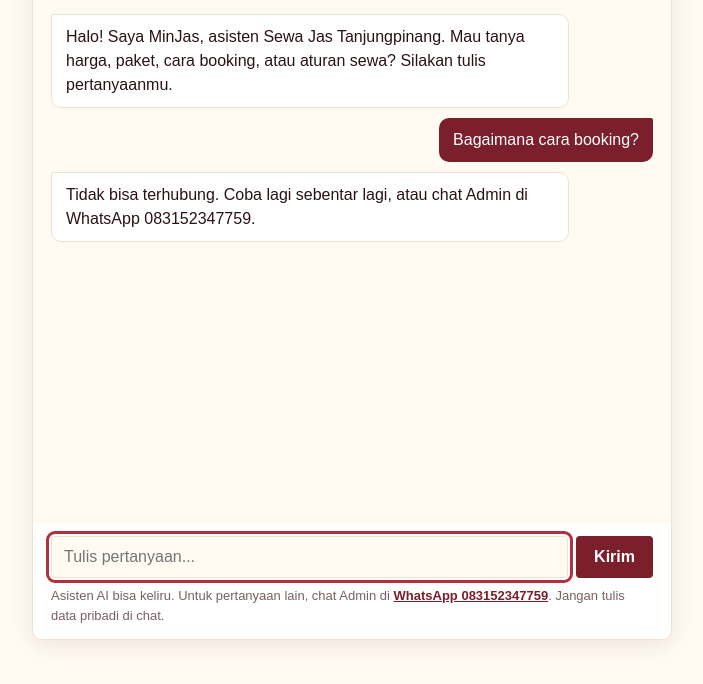
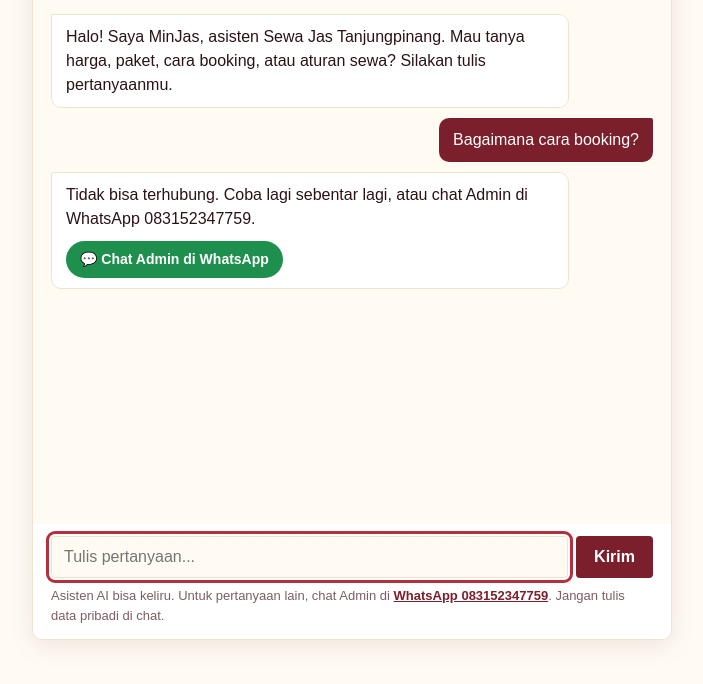
Before and after one commit to sewajastanjungpinang/minjas, a plain HTML site: page index.html in a window 1280 px wide. Both pictures are taken after a click on the element 640 px from the left and 594 px from the top of the page. Shown: the part 110-794 px from the top of the page, without its empty margins (288-991 px from the left). Drawn offline with Linux system fonts and the light colour scheme; no server answers.

Commit message:
index.html

```diff
--- a/index.html
+++ b/index.html
@@ -40,6 +40,12 @@ body { margin: 0; background: var(--cream); color: var(--ink); font-size: 16px;
 .btn { border: 0; border-radius: 4px; padding: 0 18px; font-weight: 700; font-size: 16px; cursor: pointer; background: var(--maroon); color: #FFFFFF; }
 .btn:hover { background: var(--maroon-bright); }
 .btn:disabled { opacity: .6; cursor: default; }
+.actions { display: flex; flex-wrap: wrap; gap: 8px; margin-top: 10px; white-space: normal; }
+.act { display: inline-flex; align-items: center; gap: 6px; padding: 8px 14px; border-radius: 999px; font-size: 14px; font-weight: 700; text-decoration: none; color: #FFFFFF; }
+.act.wa { background: #1F8F4E; }
+.act.wa:hover { background: #18773F; }
+.act.maps { background: var(--maroon); }
+.act.maps:hover { background: var(--maroon-bright); }
 .fine { font-size: 13px; color: var(--muted); padding: 0 18px 14px; background: var(--white); }
 .fine a { color: var(--maroon); font-weight: 700; }
 </style>
@@ -68,7 +74,9 @@ body { margin: 0; background: var(--cream); color: var(--ink); font-size: 16px;
 
 <script>
 // ===== GANTI dengan URL /exec Apps Script kamu (Deploy > Manage deployments) =====
-var API_URL = "https://script.google.com/macros/s/AKfycbxsQcOhChwXaMLMCeLWX_5Ue3gKsW7hPpY8oYpMxVCo4sYmrMvdejYiL_rvyZIyL-Ja1g/exec";
+var WA_URL = "https://wa.me/6283152347759";
+var MAPS_URL = "https://share.google/1yjWlfkaWSRbf866i";
+var API_URL ="https://script.google.com/macros/s/AKfycbxsQcOhChwXaMLMCeLWX_5Ue3gKsW7hPpY8oYpMxVCo4sYmrMvdejYiL_rvyZIyL-Ja1g/exec";
 
 (function () {
   var msgs = document.getElementById("msgs");
@@ -94,6 +102,32 @@ var API_URL = "https://script.google.com/macros/s/AKfycbxsQcOhChwXaMLMCeLWX_5Ue3
     msgs.appendChild(d);
     msgs.scrollTop = msgs.scrollHeight;
     return d;
+  }
+
+  // Tampilkan jawaban bot + tombol WhatsApp / Google Maps bila relevan
+  function showReply(bubble, text) {
+    bubble.textContent = text;
+    var t = text.toLowerCase();
+    var btns = [];
+    if (t.indexOf("whatsapp") > -1 || t.indexOf("083152347759") > -1) {
+      btns.push({ cls: "wa", label: "💬 Chat Admin di WhatsApp", href: WA_URL });
+    }
+    if (t.indexOf("rajawali") > -1 || t.indexOf("google maps") > -1) {
+      btns.push({ cls: "maps", label: "📍 Buka Google Maps", href: MAPS_URL });
+    }
+    if (!btns.length) return;
+    var box = document.createElement("div");
+    box.className = "actions";
+    btns.forEach(function (b) {
+      var a = document.createElement("a");
+      a.className = "act " + b.cls;
+      a.href = b.href;
+      a.target = "_blank";
+      a.rel = "noopener";
+      a.textContent = b.label;
+      box.appendChild(a);
+    });
+    bubble.appendChild(box);
   }
 
   function done() {
@@ -122,7 +156,7 @@ var API_URL = "https://script.google.com/macros/s/AKfycbxsQcOhChwXaMLMCeLWX_5Ue3
       .then(function (res) { return res.json(); })
       .then(function (r) {
         if (r && r.reply) {
-          bubble.textContent = r.reply;
+          showReply(bubble, r.reply);
           turns.push({ role: "assistant", content: r.reply });
         } else {
           bubble.textContent = (r && r.error) || "Asisten sedang bermasalah. Coba lagi sebentar lagi.";
@@ -130,7 +164,7 @@ var API_URL = "https://script.google.com/macros/s/AKfycbxsQcOhChwXaMLMCeLWX_5Ue3
         }
       })
       .catch(function () {
-        bubble.textContent = "Tidak bisa terhubung. Coba lagi sebentar lagi, atau chat Admin di WhatsApp 083152347759.";
+        showReply(bubble, "Tidak bisa terhubung. Coba lagi sebentar lagi, atau chat Admin di WhatsApp 083152347759.");
         turns.pop();
       })
       .then(function () { clearTimeout(timer); done(); });
```
